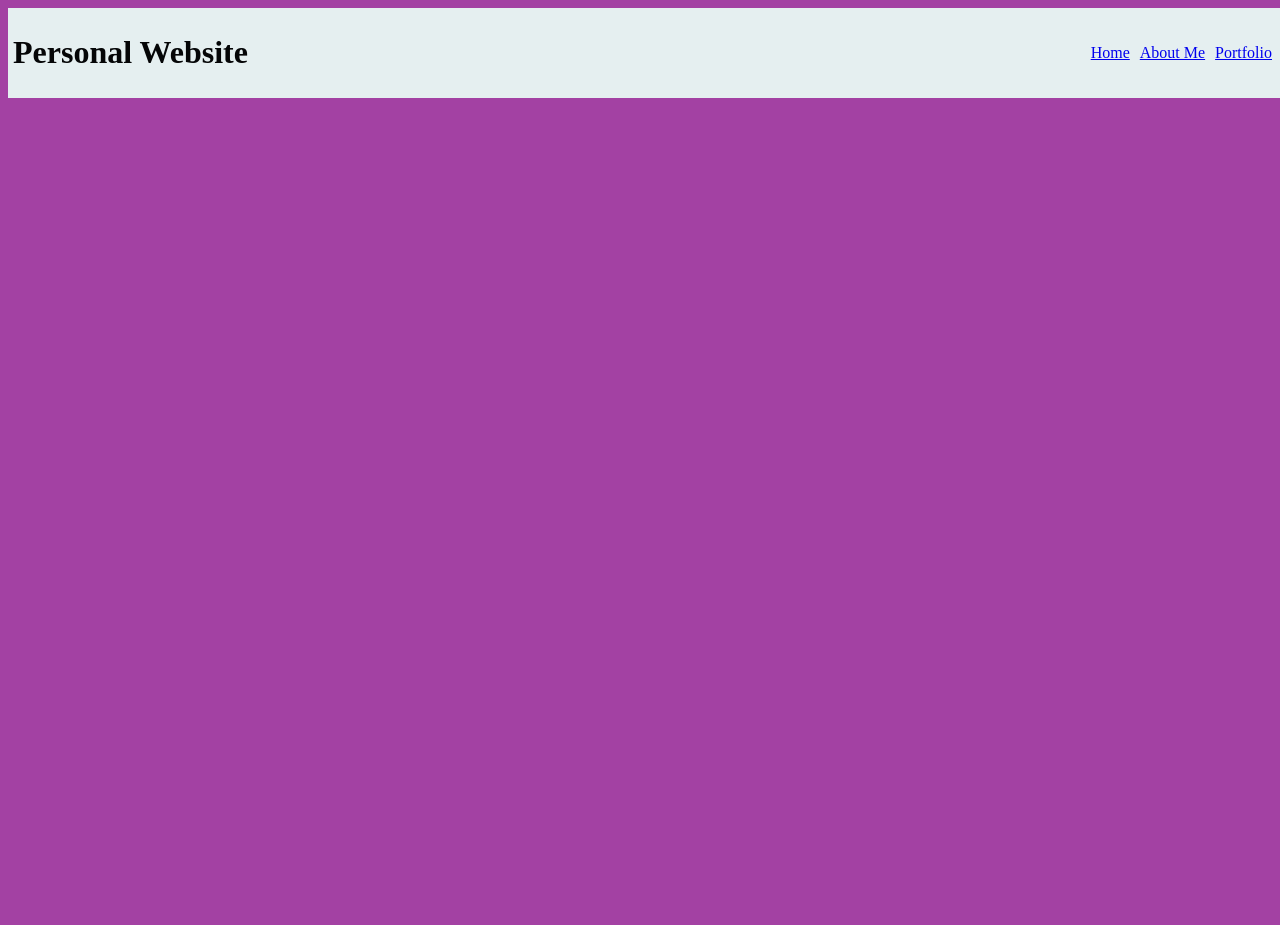
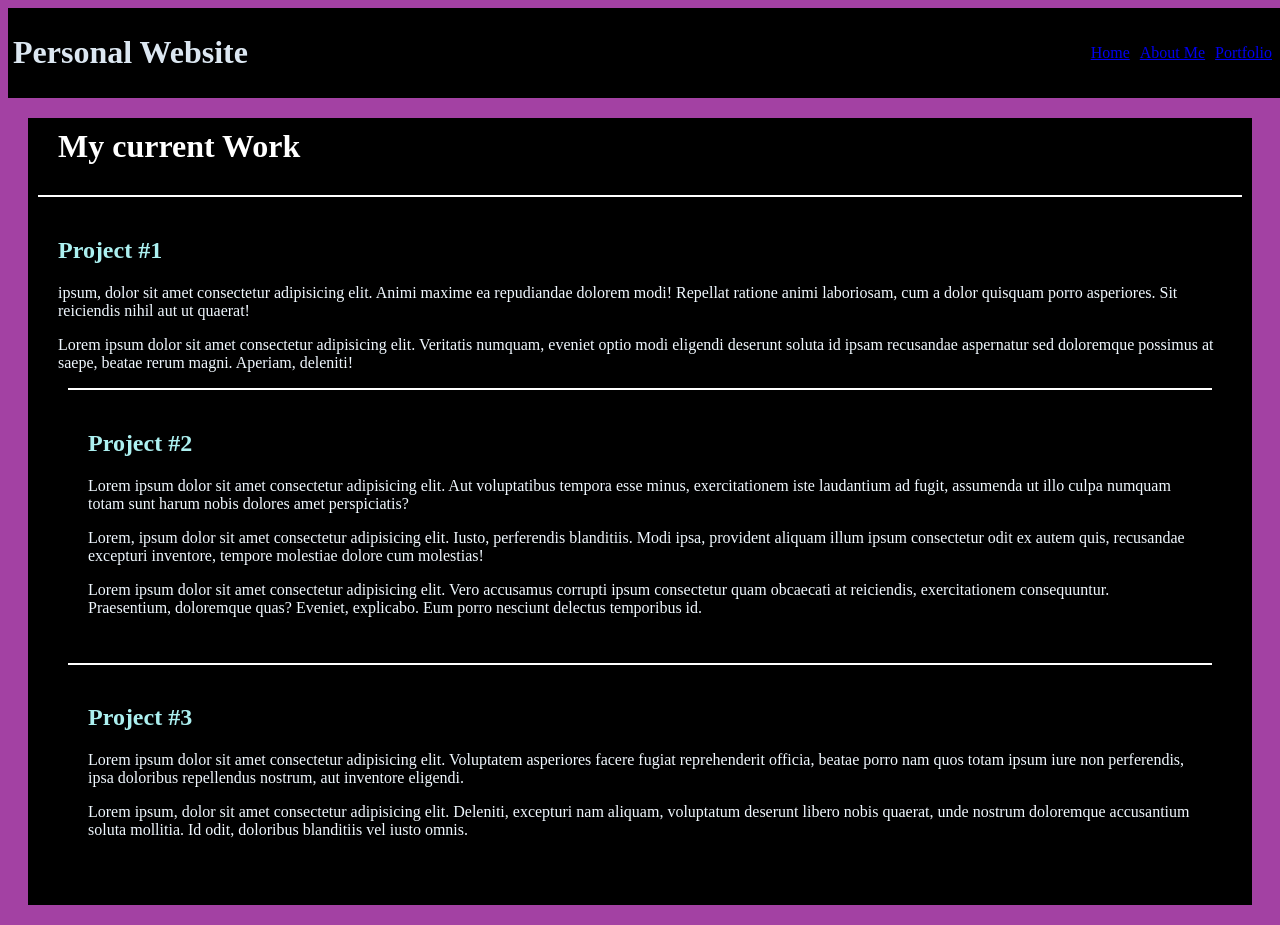
Before and after one commit to Eric-Perez-Personal-Webssite/Personal-website, a plain HTML site: page portfolio.html in a window 1280 px wide. Before the commit the page ends 800 px from the top, so only its background shows below. Drawn offline with Linux system fonts and the light colour scheme.

Commit message:
first draft of personal portfolio

```diff
--- a/portfolio.html
+++ b/portfolio.html
@@ -16,6 +16,25 @@
             <li><a href="portfolio.html">Portfolio</a></li>
         </ul>
     </header>
+    <div>
+        <h1 class="portfolio-title">My current Work</h1>
+        <section>
+            <h2>Project #1</h2>
+            <p> ipsum, dolor sit amet consectetur adipisicing elit. Animi maxime ea repudiandae dolorem modi! Repellat ratione animi laboriosam, cum a dolor quisquam porro asperiores. Sit reiciendis nihil aut ut quaerat!</p>
+            <p>Lorem ipsum dolor sit amet consectetur adipisicing elit. Veritatis numquam, eveniet optio modi eligendi deserunt soluta id ipsam recusandae aspernatur sed doloremque possimus at saepe, beatae rerum magni. Aperiam, deleniti!</p>
+        </sectionn>
+        <section>
+            <h2>Project #2</h2>
+            <p>Lorem ipsum dolor sit amet consectetur adipisicing elit. Aut voluptatibus tempora esse minus, exercitationem iste laudantium ad fugit, assumenda ut illo culpa numquam totam sunt harum nobis dolores amet perspiciatis?</p>
+            <p>Lorem, ipsum dolor sit amet consectetur adipisicing elit. Iusto, perferendis blanditiis. Modi ipsa, provident aliquam illum ipsum consectetur odit ex autem quis, recusandae excepturi inventore, tempore molestiae dolore cum molestias!</p>
+            <p>Lorem ipsum dolor sit amet consectetur adipisicing elit. Vero accusamus corrupti ipsum consectetur quam obcaecati at reiciendis, exercitationem consequuntur. Praesentium, doloremque quas? Eveniet, explicabo. Eum porro nesciunt delectus temporibus id.</p>
+        </section>
+        <Section>
+            <h2>Project #3</h2>
+            <p>Lorem ipsum dolor sit amet consectetur adipisicing elit. Voluptatem asperiores facere fugiat reprehenderit officia, beatae porro nam quos totam ipsum iure non perferendis, ipsa doloribus repellendus nostrum, aut inventore eligendi.</p>
+            <p>Lorem ipsum, dolor sit amet consectetur adipisicing elit. Deleniti, excepturi nam aliquam, voluptatum deserunt libero nobis quaerat, unde nostrum doloremque accusantium soluta mollitia. Id odit, doloribus blanditiis vel iusto omnis.</p>
+        </Section>
+    </div>
     <script src="javascript.js"></script>
 </body>
 </html>
--- a/style.css
+++ b/style.css
@@ -6,10 +6,13 @@ header{
   width: 100%;
   padding: 5px;;
   align-items: center;
-  background-color: rgb(229, 239, 240);
+  background-color: rgb(0, 0, 0);
 }
 h1{
-    color: rgb(5, 6, 7);
+    color: rgb(220, 231, 241);
+}
+h2{
+    color: rgb(172, 240, 240);
 }
 body{
     background-color: rgb(163, 65, 163);
@@ -22,5 +25,35 @@ ul{
 li{
     list-style: none;
     margin: 5px;
-
 }
+section{
+    border-top: 2px solid #ffffff;
+    padding: 20px;
+    margin: 10px;
+}
+div{
+    background-color: black;
+    color: aliceblue;
+    margin: 20px;
+}
+.about-title{
+    color: #ffffff;
+    margin: 20px;
+    padding: 10px;
+}
+.pixels{
+    background-color:transparent;
+    display: flex;
+    flex-direction: column;
+    justify-content: center;
+    align-items: center;
+}
+.portfolio-title{
+    color: #ffffff;
+    margin: 20px;
+    padding: 10px;
+}
+.imgs{
+    width: 200px;
+    height: 100px;
+}
```
Also changed, not shown: about.html (+8 -2 lines), index.html (+2 -2 lines).
